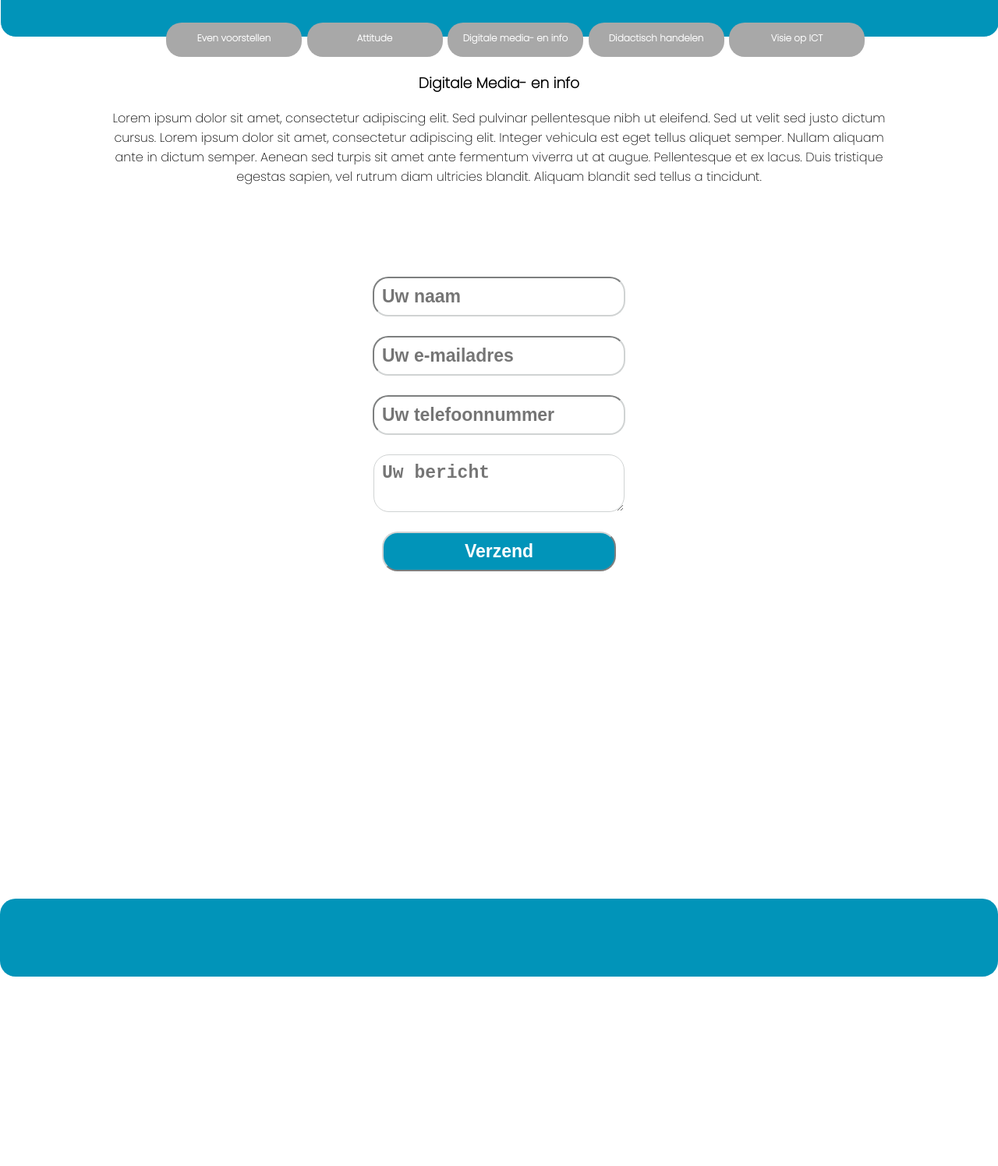
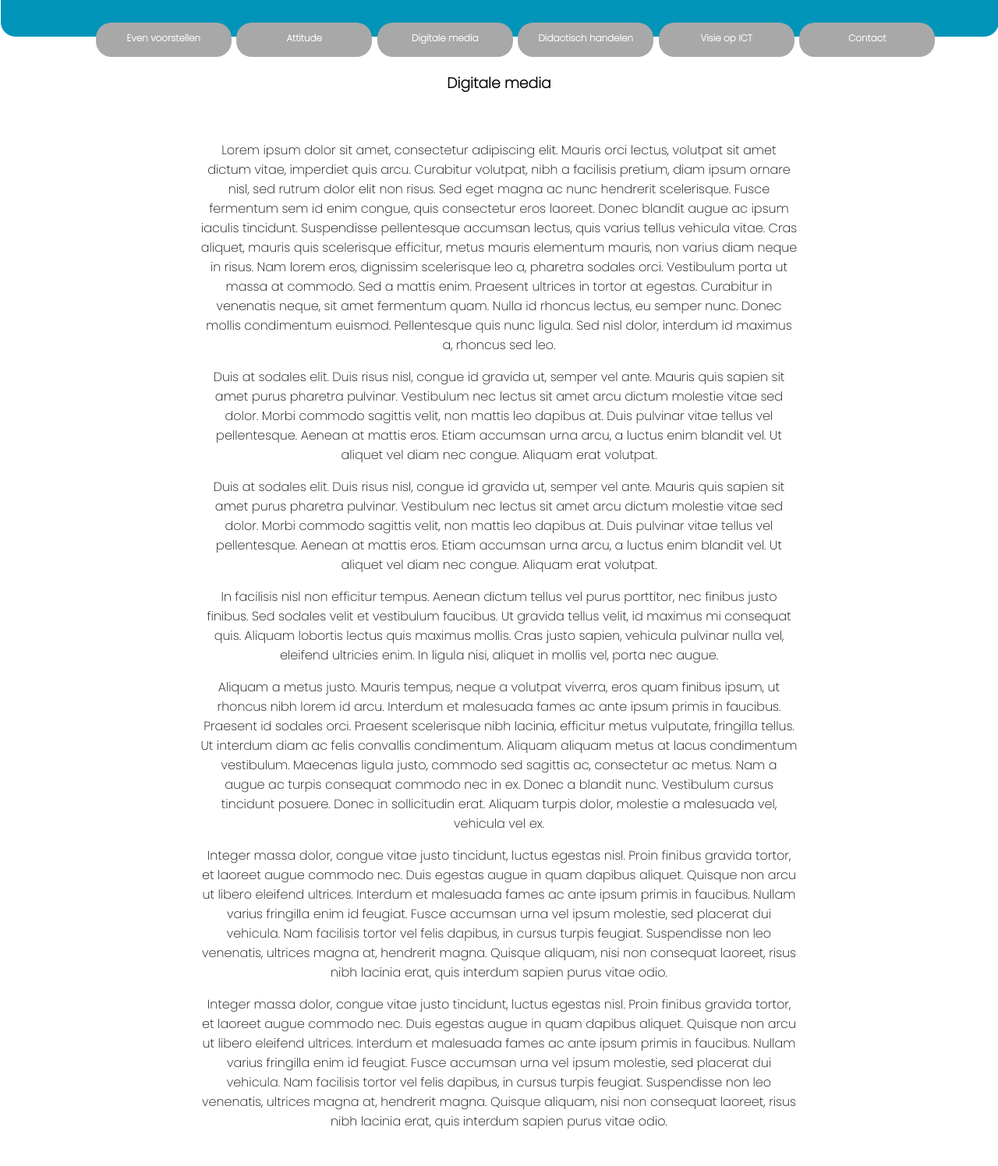
Before and after one commit to Dannykolk/Liekewouda, a plain HTML site: page html/contact.html in a window 1280 px wide. Shown: the part 104-1600 px from the top of the page at 78% size. Before the commit the page ends 1357 px from the top, so only its background shows below. Drawn offline with Linux system fonts and the light colour scheme.

Commit message:
Add files via upload

```diff
--- a/css/attitude.css
+++ b/css/attitude.css
@@ -21,3 +21,4 @@ img{
 
 
 #attitude{ text-align: center; height: 100%; margin: auto; width: 60%;}
+#bamihap{text-align: center; height: 100%; margin: auto; width: 60%;}
--- a/css/contact.css
+++ b/css/contact.css
@@ -4,7 +4,7 @@ h1{text-align: center; font: 40px;}
 ul a{list-style-type: none; color: white; text-decoration: none; margin-top: auto;}
 li{display: inline-block; height: 20px; width: 150px; padding:12px;  text-align: center;  color: white; background-color: rgb(168, 168, 168); border-radius: 20px; line-height: 15px; font-size: 12px;}
 
-#intro{ text-align: center; height: 100%; margin: auto;  border: 1px solid; width: 60%;}
+#intro{ text-align: center; height: 100%; margin: auto;  border: none; width: 60%;}
 img{
     float: right;
     border: 1px dotted black;
@@ -12,7 +12,7 @@ img{
   }
 input[type="text"], input[type="email"], input[type="tel"], textarea, select, button{display: block;margin: 15px 0px; margin: auto; font-weight: bold; font-size: 23px;border-color: rgb(208, 211, 211); border-radius: 20px; padding: 10px; width: 300px;}
 form{margin: auto; vertical-align: middle; padding: 100px;}
-#contactformulier{width: 80%; margin: auto; padding-bottom: 20px;}
+#contactformulier{width: 60%; margin: auto; padding-bottom: 20px;}
 button{color: white;}
 
 #footer{
--- a/css/les15.css
+++ b/css/les15.css
@@ -4,7 +4,7 @@ h1{text-align: center; font: 40px;}
 ul a{list-style-type: none; color: white; text-decoration: none; margin-top: auto;}
 li{display: inline-block; height: 20px; width: 150px; padding:12px;  text-align: center;  color: white; background-color: rgb(168, 168, 168); border-radius: 20px; line-height: 15px; font-size: 12px;}
 
-#intro{ text-align: center; height: 100%; margin: auto;  border: 1px solid; width: 50%;}
+#intro{ text-align: center; height: 100%; margin: auto;  border: 1px solid; width: 60%;}
 img{
     float: right;
     margin: 0px 0px 15px 20px;
--- a/css/lieke.css
+++ b/css/lieke.css
@@ -2,7 +2,7 @@ body{font-family: 'Poppins', sans-serif; width: 100%; text-align: center; margin
 header{text-align: center;height: 150px; width: 100%; font-size: 23px; font-weight: bold; background-color: rgb(1, 148, 185); color: white; margin: auto; border: 1px solid; border-radius: 20px; }
 h1{text-align: center; font: 40px;}
 ul a{list-style-type: none; color: white; text-decoration: none; margin-top: auto;}
-li{display: inline-block; height: 20px; width: 150px; padding:12px;  text-align: center;  color: white; background-color: rgb(168, 168, 168); border-radius: 20px; line-height: 15px; font-size: 12px;}
+li{display: inline-block; height: 20px; width:  150px; padding:12px;  text-align: center;  color: white; background-color: rgb(168, 168, 168); border-radius: 20px; line-height: 15px; font-size: 12px;}
 
 #intro{ text-align: center; height: 100%; margin: auto; }
 
--- a/html/contact.html
+++ b/html/contact.html
@@ -18,30 +18,34 @@
 <ul>
     <li><a href="./les15.html">Even voorstellen</a></li>
     <li><a href="./attitude.html"> Attitude</a></li>
-    <li><a href="./contact.html">Digitale media- en info</a></li>
+    <li><a href="./contact.html">Digitale media</a></li>
     <li><a href="./didactish.html">Didactisch handelen</a></li>
     <li><a href="./digitale.html">Visie op ICT</a></li>
+    <li><a href="./contact2.html">Contact</a></li>
 </ul>
 </nav>
 </header>
+<br>
+<h3>Digitale media</h3>
+<br>
+<div id="intro">
+<p>Lorem ipsum dolor sit amet, consectetur adipiscing elit. Mauris orci lectus, volutpat sit amet dictum vitae, imperdiet quis arcu. Curabitur volutpat, nibh a facilisis pretium, diam ipsum ornare nisl, sed rutrum dolor elit non risus. Sed eget magna ac nunc hendrerit scelerisque. Fusce fermentum sem id enim congue, quis consectetur eros laoreet. Donec blandit augue ac ipsum iaculis tincidunt. Suspendisse pellentesque accumsan lectus, quis varius tellus vehicula vitae. Cras aliquet, mauris quis scelerisque efficitur, metus mauris elementum mauris, non varius diam neque in risus. Nam lorem eros, dignissim scelerisque leo a, pharetra sodales orci. Vestibulum porta ut massa at commodo. Sed a mattis enim. Praesent ultrices in tortor at egestas. Curabitur in venenatis neque, sit amet fermentum quam. Nulla id rhoncus lectus, eu semper nunc. Donec mollis condimentum euismod. Pellentesque quis nunc ligula. Sed nisl dolor, interdum id maximus a, rhoncus sed leo.
+</p>
 
-<div id="contactformulier">
-<br>
-<h3>Digitale Media- en info</h3>
+<p>Duis at sodales elit. Duis risus nisl, congue id gravida ut, semper vel ante. Mauris quis sapien sit amet purus pharetra pulvinar. Vestibulum nec lectus sit amet arcu dictum molestie vitae sed dolor. Morbi commodo sagittis velit, non mattis leo dapibus at. Duis pulvinar vitae tellus vel pellentesque. Aenean at mattis eros. Etiam accumsan urna arcu, a luctus enim blandit vel. Ut aliquet vel diam nec congue. Aliquam erat volutpat.</p>
+
 <p>
-Lorem ipsum dolor sit amet, consectetur adipiscing elit. Sed pulvinar pellentesque nibh ut eleifend. Sed ut velit sed justo dictum cursus. Lorem ipsum dolor sit amet, consectetur adipiscing elit. Integer vehicula est eget tellus aliquet semper. Nullam aliquam ante in dictum semper. Aenean sed turpis sit amet ante fermentum viverra ut at augue. Pellentesque et ex lacus. Duis tristique egestas sapien, vel rutrum diam ultricies blandit. Aliquam blandit sed tellus a tincidunt.</p>
-<form>
-<input type="text" placeholder="Uw naam"></input>
-<br>
-<input type="email" placeholder="Uw e-mailadres"/></input>
-<br>
-<input type="tel" placeholder="Uw telefoonnummer"/></input>
-<br>
-<textarea placeholder="Uw bericht"></textarea>
-<br>
-<button type="submit" style="background-color:rgb(1, 148, 185)">Verzend</button>
+ Duis at sodales elit. Duis risus nisl, congue id gravida ut, semper vel ante. Mauris quis sapien sit amet purus pharetra pulvinar. Vestibulum nec lectus sit amet arcu dictum molestie vitae sed dolor. Morbi commodo sagittis velit, non mattis leo dapibus at. Duis pulvinar vitae tellus vel pellentesque. Aenean at mattis eros. Etiam accumsan urna arcu, a luctus enim blandit vel. Ut aliquet vel diam nec congue. Aliquam erat volutpat.
+</p>
 
-</form>
+<p>In facilisis nisl non efficitur tempus. Aenean dictum tellus vel purus porttitor, nec finibus justo finibus. Sed sodales velit et vestibulum faucibus. Ut gravida tellus velit, id maximus mi consequat quis. Aliquam lobortis lectus quis maximus mollis. Cras justo sapien, vehicula pulvinar nulla vel, eleifend ultricies enim. In ligula nisi, aliquet in mollis vel, porta nec augue.
+</p>
+Aliquam a metus justo. Mauris tempus, neque a volutpat viverra, eros quam finibus ipsum, ut rhoncus nibh lorem id arcu. Interdum et malesuada fames ac ante ipsum primis in faucibus. Praesent id sodales orci. Praesent scelerisque nibh lacinia, efficitur metus vulputate, fringilla tellus. Ut interdum diam ac felis convallis condimentum. Aliquam aliquam metus at lacus condimentum vestibulum. Maecenas ligula justo, commodo sed sagittis ac, consectetur ac metus. Nam a augue ac turpis consequat commodo nec in ex. Donec a blandit nunc. Vestibulum cursus tincidunt posuere. Donec in sollicitudin erat. Aliquam turpis dolor, molestie a malesuada vel, vehicula vel ex.
+<p>
+Integer massa dolor, congue vitae justo tincidunt, luctus egestas nisl. Proin finibus gravida tortor, et laoreet augue commodo nec. Duis egestas augue in quam dapibus aliquet. Quisque non arcu ut libero eleifend ultrices. Interdum et malesuada fames ac ante ipsum primis in faucibus. Nullam varius fringilla enim id feugiat. Fusce accumsan urna vel ipsum molestie, sed placerat dui vehicula. Nam facilisis tortor vel felis dapibus, in cursus turpis feugiat. Suspendisse non leo venenatis, ultrices magna at, hendrerit magna. Quisque aliquam, nisi non consequat laoreet, risus nibh lacinia erat, quis interdum sapien purus vitae odio.
+<p>
+    Integer massa dolor, congue vitae justo tincidunt, luctus egestas nisl. Proin finibus gravida tortor, et laoreet augue commodo nec. Duis egestas augue in quam dapibus aliquet. Quisque non arcu ut libero eleifend ultrices. Interdum et malesuada fames ac ante ipsum primis in faucibus. Nullam varius fringilla enim id feugiat. Fusce accumsan urna vel ipsum molestie, sed placerat dui vehicula. Nam facilisis tortor vel felis dapibus, in cursus turpis feugiat. Suspendisse non leo venenatis, ultrices magna at, hendrerit magna. Quisque aliquam, nisi non consequat laoreet, risus nibh lacinia erat, quis interdum sapien purus vitae odio.
+</p>
 </div>
 <div id="footer">
     <footer></footer>
```
Also changed, not shown: html/attitude.html (+3 -1 lines), html/contact2.html (added, +51 -0 lines), html/didactish.html (+2 -1 lines), html/digitale.html (+3 -2 lines), html/les15.html (+6 -1 lines), index.html (+3 -3 lines). Lines whose indentation alone changed are shown as unchanged.
